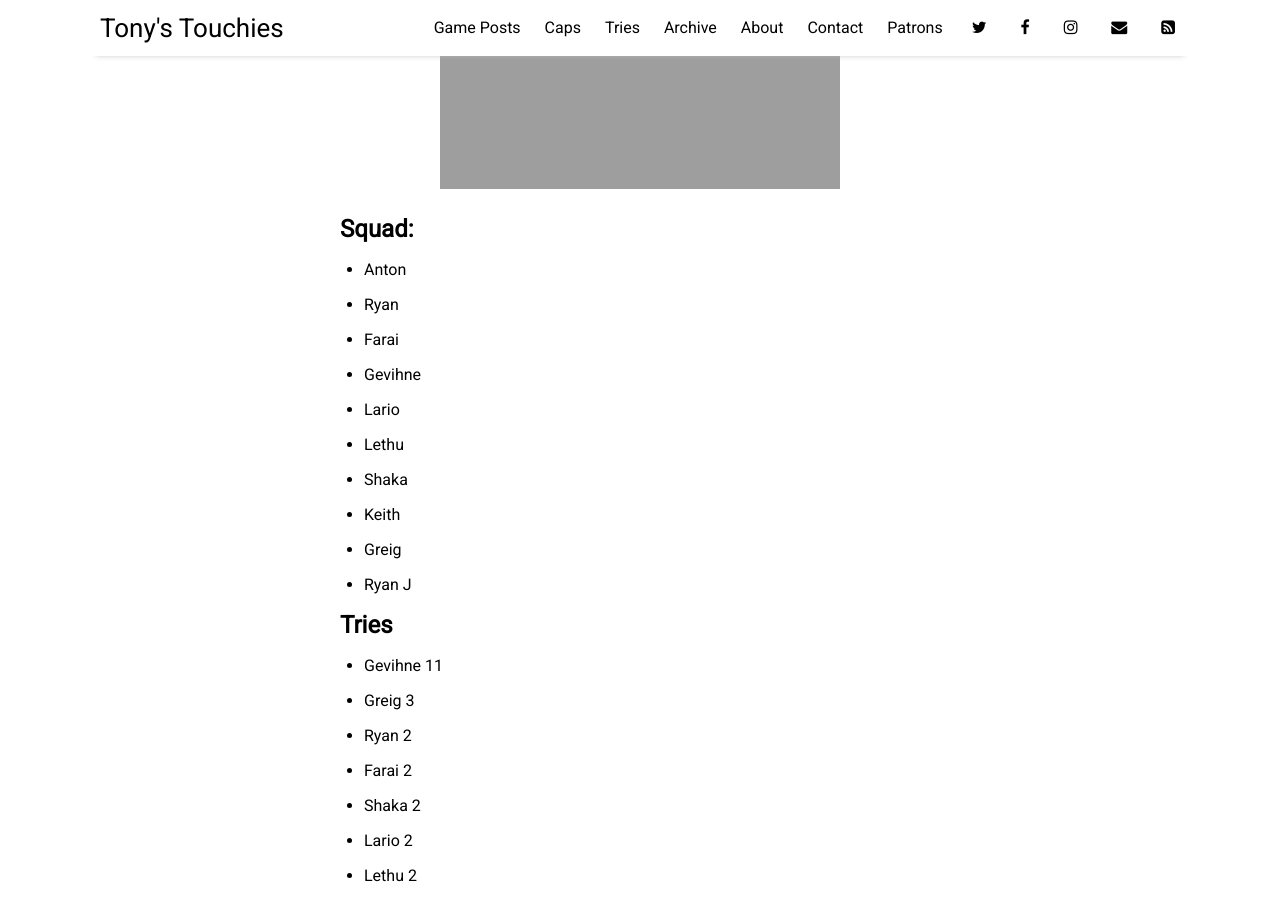
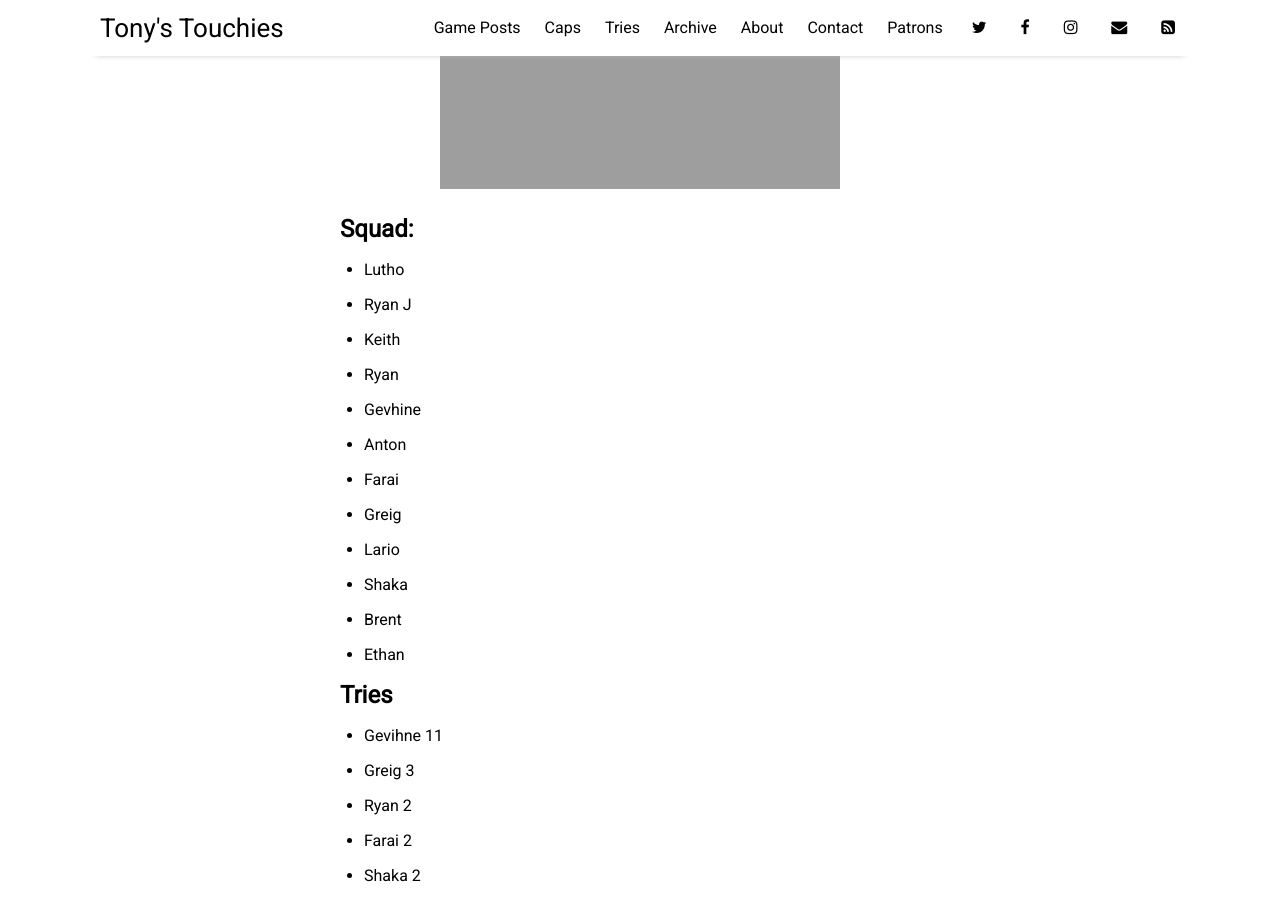
Before and after one commit to sundayrugby/sundayrugby.github.io, a Jekyll site: the page built from _posts/2026-05-03-EI.md, in a window 1280 px wide and 900 px high, scrolled down 273 px. Built offline with Jekyll 4.4.1, drawn with Linux system fonts in a browser that asks for light colours; nearby versions of some CDN libraries.

Commit message:
Update squad list

```diff
--- a/_posts/2026-05-03-EI.md
+++ b/_posts/2026-05-03-EI.md
@@ -9,16 +9,18 @@
 
 ## Squad:
 
+* Lutho
+* Ryan J
+* Keith
+* Ryan
+* Gevhine
 * Anton
-* Ryan
 * Farai
-* Gevihne
+* Greig
 * Lario
-* Lethu
 * Shaka
-* Keith
-* Greig
-* Ryan J
+* Brent
+* Ethan
 
 
 
```
